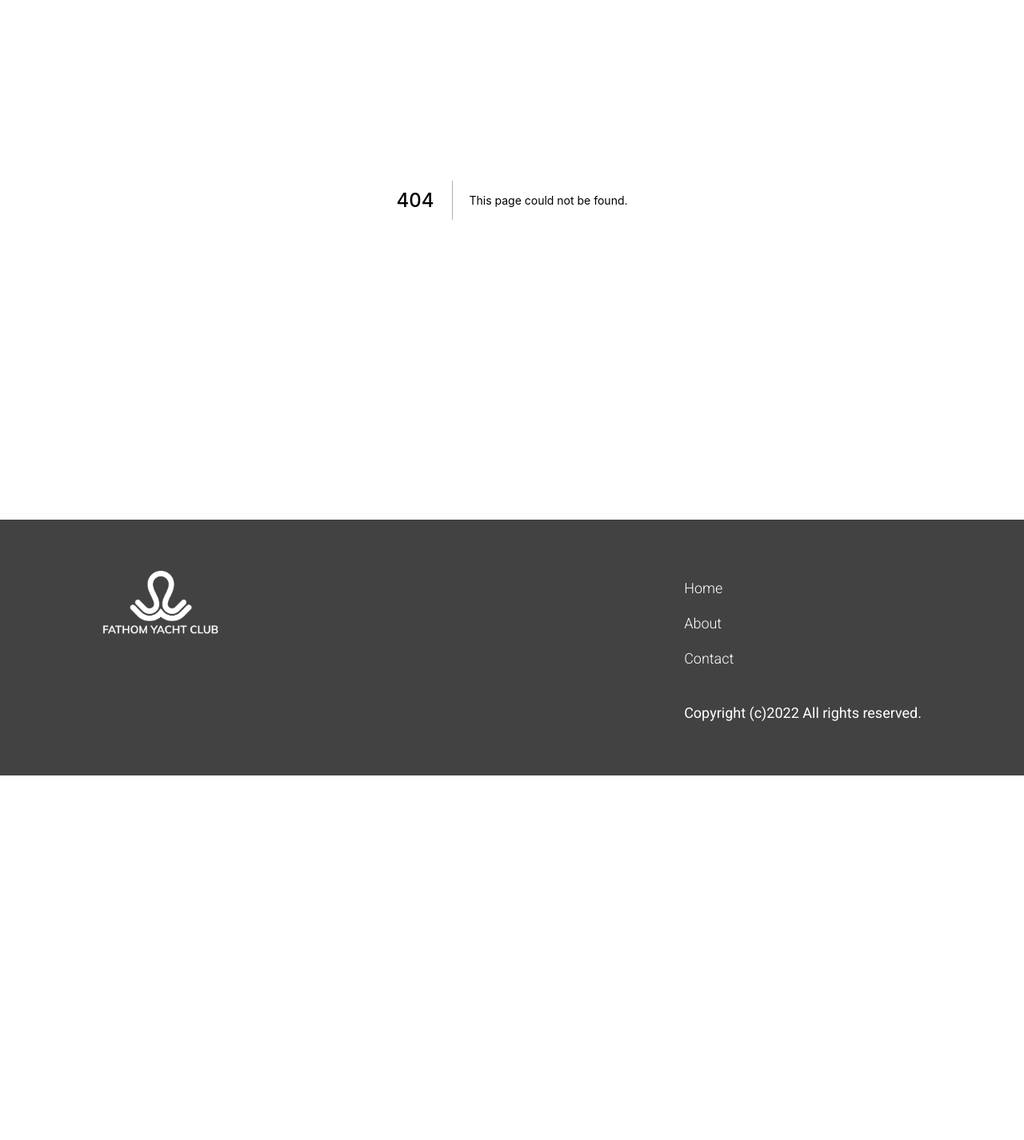
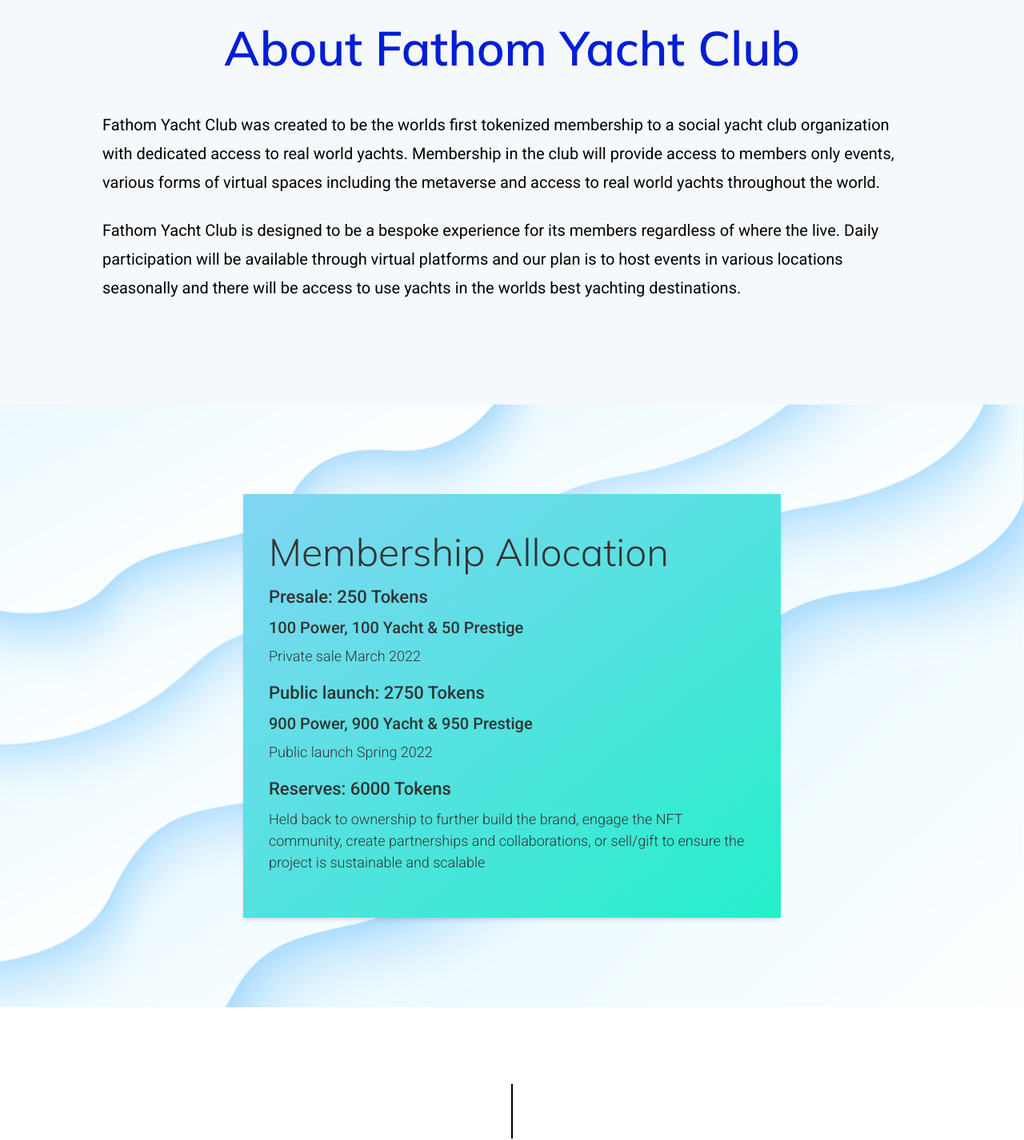
Before and after one commit to eliasdiek/NFT-Minting-Website-with-Smart-Contract, a Next.js app in the folder frontend/: page /about in a window 1280 px wide. Before the commit this address had no page. Shown: the part 150-1576 px from the top of the page at 80% size. Before the commit the page ends 1120 px from the top, so only its background shows below. Built offline with nearby package versions, Linux system fonts and the light colour scheme.

Commit message:
about page update

```diff
--- a/frontend/components/layout/Header.js
+++ b/frontend/components/layout/Header.js
@@ -25,10 +25,10 @@
         const width = window.innerWidth;
 
         if (width > 768) setOpenMenu(true);
-    }, []);
+    }, [router]);
 
     return (
-        <div className="sm:container px-8 sm:px-8">
+        <div className="sm:container px-8 sm:px-4">
             <div className="flex items-center justify-start sm:justify-between relative z-20 sm:py-1">
                 <div className="relative z-20 py-7 sm:py-2 bg-white">
                     <Link href="/">
@@ -61,7 +61,7 @@
                             {
                                 menu.map(item => {
                                     return (
-                                        <li className={`pr-6 px-4 py-3 border-b sm:border-none border-gray-100 text-sm sm:text-lg`} key={item.title}>
+                                        <li className={`pr-6 px-4 py-3 border-b sm:border-none border-gray-100 text-sm sm:text-base`} key={item.title}>
                                             <Link href={item.link}>
                                                 <a className={`${item.active ? 'text-primary' : 'text-copy-overlay'}`}>{item.title}</a>
                                             </Link>
--- /dev/null
+++ b/frontend/components/sections/Roadmap.js
@@ -0,0 +1,86 @@
+import React from 'react';
+import { VerticalTimeline, VerticalTimelineElement }  from 'react-vertical-timeline-component';
+import 'react-vertical-timeline-component/style.min.css';
+
+const events = [
+    {
+        date: 'March 15',
+        title: 'Announce the Launch of FYC',
+        description: ''
+    },
+    {
+        date: 'April 2',
+        title: 'Presale',
+        description: ''
+    },
+    {
+        date: 'April 5',
+        title: 'FYC Discord Launch',
+        description: ''
+    },
+    {
+        date: 'Spring 2022',
+        title: 'Public launch of FYC 2750 tokens',
+        description: ''
+    },
+    {
+        date: 'Spring 2022',
+        title: 'Buy land in the Metaverse',
+        description: ''
+    },
+    {
+        date: 'Summer 2022',
+        title: 'Launch Charter Operations',
+        description: 'Strategic partners starting in Miami and  Ibiza and roll-out in other locations as per member support.'
+    },
+    {
+        date: 'Summer 2022',
+        title: 'Miami Private boat party',
+        description: 'Miami private boat party exclusively for and complimentary to members. Details to follow soon.'
+    },
+    {
+        date: 'Fall 2022',
+        title: 'First of Fathom Yacht Club owned vessels will go into charter.',
+        description: ''
+    },
+    {
+        date: 'October 2022',
+        title: 'Members only events in conjunction with Ft Lauderdale International Boat Show',
+        description: ''
+    },
+    {
+        date: '2023 and Beyond',
+        title: 'Continued Growth',
+        description: 'The club will continue and grow both the number and scale of activities, partnerships and physical assets with acquisitions of additional yachts and a possible private island or similar facility for members exclusive use.'
+    }
+];
+
+export default function Roadmap() {
+    return (
+        <div className="roadmap-container">
+            <VerticalTimeline
+             lineColor={ '#000' }
+             animate={ true }
+            >
+                {
+                    events.map((item, index) => {
+                        return (
+                            <VerticalTimelineElement
+                                className="vertical-timeline-element--work"
+                                contentStyle={{ background: '#eee', color: '#000' }}
+                                contentArrowStyle={{ borderRight: '7px solid  #eee' }}
+                                iconStyle={{ background: '#001ed4', color: '#fff', width: '30px', height: '30px', marginLeft: '-15px' }}
+                                key={index}
+                            >
+                                <div>
+                                    <h4 className="text-xxl font-light font-abel">{item.date}: {item.title}</h4>
+                                    { item.description && <p className="text-lg text-copy-darker font-medium font-robo mt-2">{item.description}</p> }
+                                </div>
+                            </VerticalTimelineElement>
+                        )
+                    })
+                }
+            </VerticalTimeline>
+        </div>
+    );
+};
--- a/frontend/package.json
+++ b/frontend/package.json
@@ -15,6 +15,7 @@
     "react": "17.0.2",
     "react-dom": "17.0.2",
     "react-redux": "^7.2.6",
+    "react-vertical-timeline-component": "^3.5.2",
     "redux": "^4.1.2"
   },
   "devDependencies": {
--- a/frontend/pages/_document.js
+++ b/frontend/pages/_document.js
@@ -25,8 +25,8 @@
         <Head>
             <link rel="icon" href="/images/favicon.svg" />
             <link rel="preconnect" href="https://fonts.googleapis.com" />
-            <link rel="preconnect" href="https://fonts.gstatic.com" crossorigin />
-            <link href="https://fonts.googleapis.com/css2?family=Roboto:wght@300;400;500&family=Mulish:wght@300;500;600&family=Poppins:wght@600&family=Abel&display=swap" rel="stylesheet" />
+            <link rel="preconnect" href="https://fonts.gstatic.com" crossOrigin={true} />
+            <link href="https://fonts.googleapis.com/css2?family=Roboto:wght@300;400;500;700&family=Mulish:wght@300;500;600&family=Poppins:wght@600&family=Abel&display=swap" rel="stylesheet" />
         </Head>
         <body>
           <Main />
--- /dev/null
+++ b/frontend/pages/about.js
@@ -0,0 +1,58 @@
+import React from 'react';
+import Head from 'next/head';
+import Image from 'next/image';
+import Newsletter from '../components/sections/Newsletter';
+import Roadmap from '../components/sections/Roadmap';
+
+export default function About() {
+    return (
+        <React.Fragment>
+            <Head>
+                <title>About - Fathom Yacht Club</title>
+                <meta name="description" content="Generated by create next app" />
+            </Head>
+
+            <main className="sm:pt-20">
+                <section className="bg-background-light pt-20 sm:mt-1 pb-28">
+                    <div className="container w-4/5">
+                        <h1 className="text-primary text-center font-bold font-muli text-5xl sm:text-6xl py-4 mb-8">About Fathom Yacht Club</h1>
+                        <p className="font-normal text-xl leading-9 mb-6">Fathom Yacht Club was created to be the worlds first tokenized membership to a social yacht club organization with dedicated access to real world yachts.  Membership in the club will provide access to members only events, various forms of virtual spaces including the metaverse and access to real world yachts throughout the world.</p>
+                        <p className="font-normal text-xl leading-9 mb-4">Fathom Yacht Club is designed to be a bespoke experience for its members regardless of where the live.  Daily participation will be available through virtual platforms and our plan is to host events in various locations seasonally and there will be access to use yachts in the worlds best yachting destinations.</p>
+                    </div>
+                </section>
+
+                <section className="about-membership-section pt-28 pb-28">
+                    <div className="container w-4/5">
+                        <div className="max-w-2xl shadow-md bg-gradient-to-br from-green-overlay to-background-secondary bg-white text-copy-dark mx-auto py-12 px-8">
+                            <h3 className="font-muli text-3xl sm:text-5xl text-copy-dark font-light mb-4">Membership Allocation</h3>
+
+                            <div className="mb-4">
+                                <h4 className="text-xxl font-medium mb-2">Presale: 250 Tokens</h4>
+                                <h5 className="text-xl font-medium mb-2">100 Power, 100 Yacht & 50 Prestige</h5>
+                                <p className="mb-2 font-light">Private sale March 2022</p>
+                            </div>
+
+                            <div className="mb-4">
+                                <h4 className="text-xxl font-medium mb-2">Public launch: 2750 Tokens</h4>
+                                <h5 className="text-xl font-medium mb-2">900 Power, 900 Yacht & 950 Prestige</h5>
+                                <p className="mb-2 font-light">Public launch Spring 2022</p>
+                            </div>
+                            <div className="mb-0">
+                                <h4 className="text-xxl font-medium mb-2">Reserves: 6000 Tokens</h4>
+                                <p className="mb-2 font-light">Held back to ownership to further build the brand, engage the NFT community, create partnerships and collaborations, or sell/gift to ensure the project is sustainable and scalable</p>
+                            </div>
+                        </div>
+                    </div>
+                </section>
+
+                <section className="container py-24">
+                    <Roadmap />
+                </section>
+
+                <section>
+                    <Newsletter />
+                </section>
+            </main>
+        </React.Fragment>
+    )
+}
--- a/frontend/pages/index.js
+++ b/frontend/pages/index.js
@@ -170,7 +170,7 @@
   return (
     <React.Fragment>
       <Head>
-        <title>FATHOM YACHT CLUB</title>
+        <title>FATHOM YACHT CLUB - Fathom Yacht Club</title>
         <meta name="description" content="Generated by create next app" />
       </Head>
 
--- a/frontend/styles/main.css
+++ b/frontend/styles/main.css
@@ -1,3 +1,7 @@
+body {
+    font-size: 18px;
+    color: #000;
+}
 footer {
     background-color: #424242;
 }
@@ -14,3 +18,24 @@
     background-size: cover;
     min-height: 350px;
 }
+.about-membership-section {
+    background-image: url(/images/waves-bg-scaled.jpg);
+    background-position: 50%;
+    background-size: cover;
+}
+@media screen and (max-width: 768px) {
+    .vertical-timeline-element-icon {
+        margin-left: 5px !important;
+    }
+}
+@media only screen and (min-width: 1170px) {
+    .vertical-timeline-element {
+        margin: 2em 0 !important;
+    }
+}
+.vertical-timeline.vertical-timeline--two-columns:before {
+    margin-left: -1px !important;
+}
+.vertical-timeline::before {
+    width: 2px !important;
+}
--- a/frontend/tailwind.config.js
+++ b/frontend/tailwind.config.js
@@ -27,7 +27,8 @@
         shadow: 'rgb(0 0 0 / 10%)'
       },
       fontSize: {
-        '17px': '17px'
+        '17px': '17px',
+        'xxl': '22px'
       }
     },
     fontFamily: {
```
Also changed, not shown: frontend/components/sections/Faqs.js (added), frontend/public/images/waves-bg-scaled.jpg (added), 1 other file (tests, documents, lock files or other folders).
